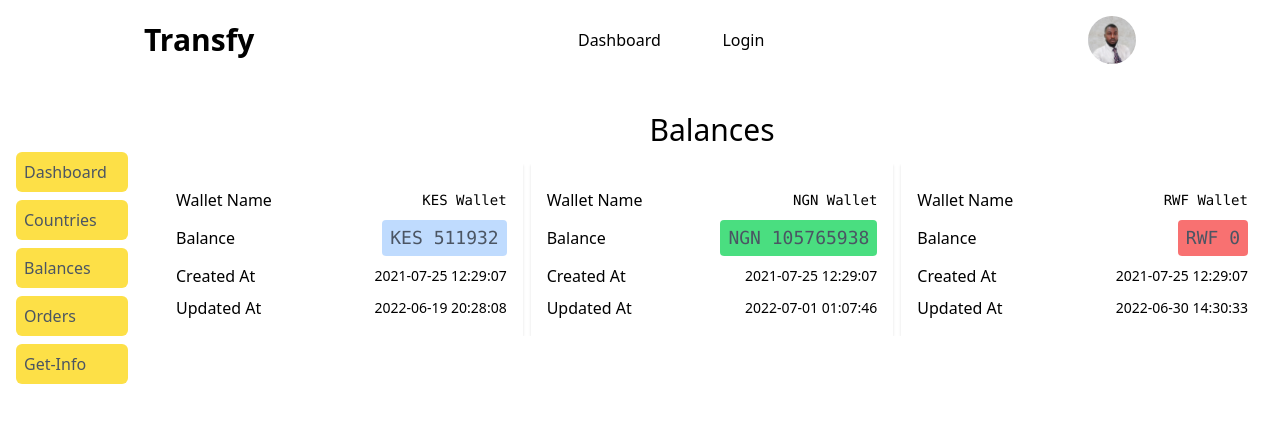
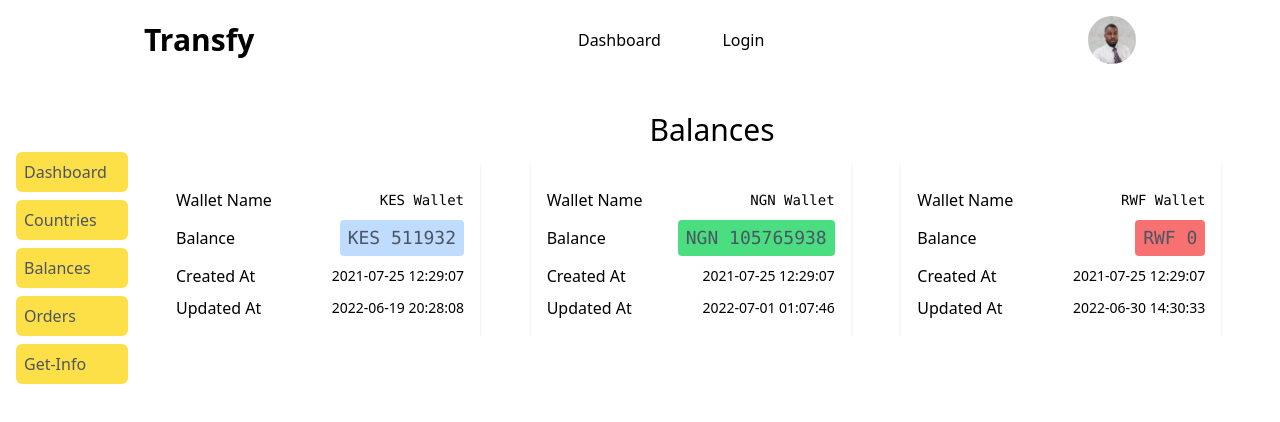
Before and after one commit to Fasunle/transfy-v2, a Vue app: page /balances in a window 1280 px wide. Shown: the top 422 px of the page. Built offline with nearby package versions, Linux system fonts and the light colour scheme; what @auth0/auth0-vue would draw is missing.

Commit message:
feat: quick fix

```diff
--- a/src/components/dashboard/Balance.vue
+++ b/src/components/dashboard/Balance.vue
@@ -1,5 +1,5 @@
 <template>
-  <div class="max-w-sm shadow p-4 text-sm">
+  <div class="max-w-xs shadow p-4 text-sm">
 
     <div class="flex justify-between items-center mt-2">
       <h2 class="text-base">Wallet Name</h2>
```
